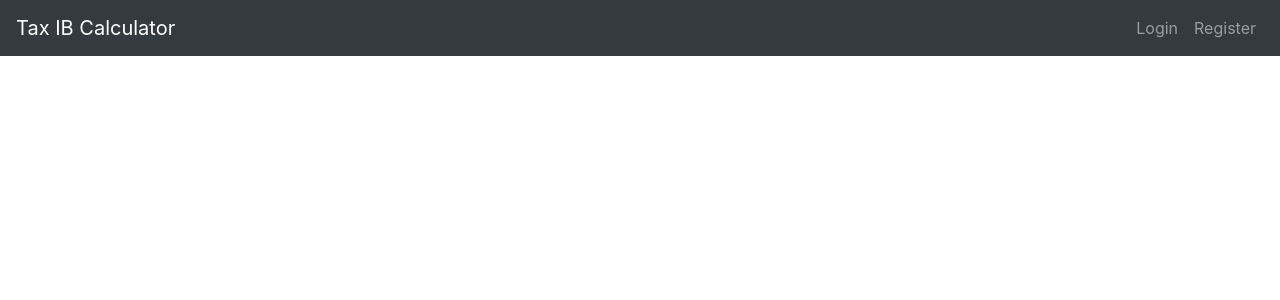
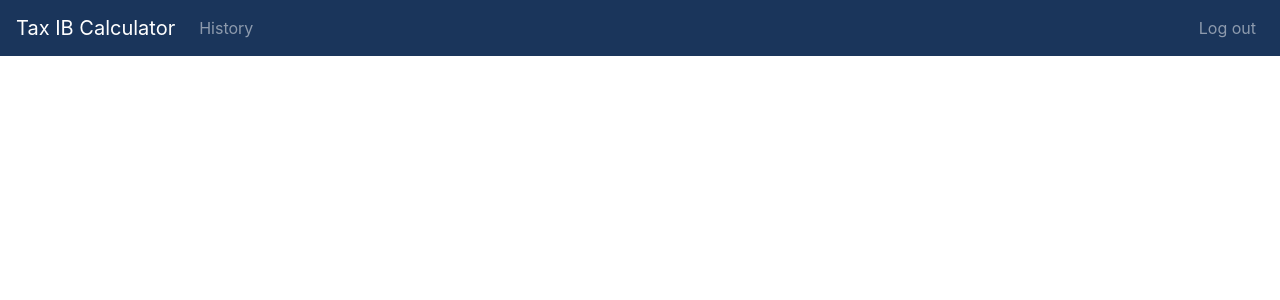
Before and after one commit to IanisPaist/TaxIB_calculator, a Flask app: page / in a window 1280 px wide. Shown: the top 300 px of the page. Run offline with Flask 2, Linux system fonts and the light colour scheme; a user stored in the database is signed in; some libraries are stand-ins or nearby versions.

Commit message:
added history route and login_required

```diff
--- a/application/__init__.py
+++ b/application/__init__.py
@@ -13,5 +13,7 @@ app.config['SQLALCHEMY_DATABASE_URI'] = 'sqlite:///site.db'
 db = SQLAlchemy(app)
 bcrypt = Bcrypt(app)
 login_manager=LoginManager(app)
+login_manager.login_view = 'login'
+login_manager.login_message_category = 'info'
 
 from application import routes
--- a/application/routes.py
+++ b/application/routes.py
@@ -1,16 +1,22 @@
-from flask import render_template, url_for, redirect, flash
+from flask import render_template, url_for, redirect, flash, request
 from application.forms import RegistrationForm, LoginForm
 from application.models import Users, History
 from application import app, db, bcrypt
-from flask_login import login_user
+from flask_login import login_user, current_user, logout_user, login_required
 
 @app.route("/home")
 @app.route("/")
+@login_required
 def home():
     return render_template("home.html")
 
 @app.route("/login", methods=["GET","POST"])
 def login():
+
+    #if current user is already logged in -> redirect to home page
+    if current_user.is_authenticated:
+        return redirect(url_for('home'))
+
     #assign a form class imported from forms.py
     form = LoginForm()
 
@@ -36,6 +42,11 @@ def login():
 
 @app.route("/register", methods=["GET","POST"])
 def register():
+
+    #if current user is already logged in -> redirect to home page
+    if current_user.is_authenticated:
+        return redirect(url_for('home'))
+
     #assign a form class imported from forms.py
     form = RegistrationForm()
 
@@ -63,6 +74,12 @@ def register():
 
     return render_template("register.html", form = form)
 
-@app.route("/about")
-def about():
-    return "About"
+@app.route("/logout")
+def logout():
+    logout_user()
+    return redirect(url_for('login'))
+
+@app.route("/history")
+@login_required
+def history():
+    return render_template("history.html")
--- a/application/templates/base.html
+++ b/application/templates/base.html
@@ -18,16 +18,40 @@
     </head>
     <body>
 
-        <nav class="navbar navbar-expand-md bg-dark navbar-dark">
+        <nav class="navbar navbar-expand-md navbar-dark" style="background-color: #1A355B;">
             <!-- Brand -->
             <a class="navbar-brand" href="{{ url_for('home')}}">Tax IB Calculator</a>
 
             <!-- Toggler/collapsibe Button -->
             <button class="navbar-toggler" type="button" data-toggle="collapse" data-target="#collapsibleNavbar">
-              <span class="navbar-toggler-icon"></span>
-            </button>
+                <span class="navbar-toggler-icon"></span>
+              </button>
 
-        {%block navbar_links%}{%endblock%}
+            <!-- Different links whether user is logged in or not -->
+            {% if current_user.is_authenticated %}
+
+                <!-- Links for logged in user -->
+                <div class="collapse navbar-collapse" id="collapsibleNavbar">
+                    <ul class="navbar-nav mr-auto">
+                        <li class="nav-item"><a class="nav-link" href="{{ url_for('history')}}">History</a></li>
+                    </ul>
+                    <ul class="navbar-nav ml-auto">
+                        <li class="nav-item"><a class="nav-link" href="{{ url_for('logout')}}">Log out</a></li>
+                    </ul>
+                </div>
+
+            {% else %}
+
+                <!-- Login and redister links for not logged in users-->
+                <div class="collapse navbar-collapse" id="collapsibleNavbar">
+
+                    <ul class="navbar-nav ml-auto">
+                        <li class="nav-item"><a class="nav-link" href="{{ url_for('login')}}">Login</a></li>
+                        <li class="nav-item"><a class="nav-link" href="{{ url_for('register')}}">Register</a></li>
+                    </ul>
+                </div>
+            {% endif %}
+
         </nav>
 
 
@@ -38,7 +62,7 @@
                 <!-- loop within messages-->
                 {% for category, message in messages %}
                     <div class="alert alert-{{ category }}">
-                        <p class = "alert-heading">
+                        <p class = "alert-heading text-center align-middle">
                             {{ message }}
                         </p>
 
--- a/application/templates/home.html
+++ b/application/templates/home.html
@@ -1,16 +1,5 @@
 {%extends "base.html" %}
 
-{%block navbar_links%}
-    <!-- Navbar links -->
-    <div class="collapse navbar-collapse" id="collapsibleNavbar">
-
-      <ul class="navbar-nav ml-auto">
-          <li class="nav-item"><a class="nav-link" href="{{ url_for('login')}}">Login</a></li>
-          <li class="nav-item"><a class="nav-link" href="{{ url_for('register')}}">Register</a></li>
-      </ul>
-
-  </div>
-{%endblock%}
 
 {%block title%}
     Homepage
```
Also changed, not shown: application/templates/history.html (added, +10 -0 lines), application/templates/login.html (+0 -11 lines), application/templates/register.html (+0 -12 lines).
